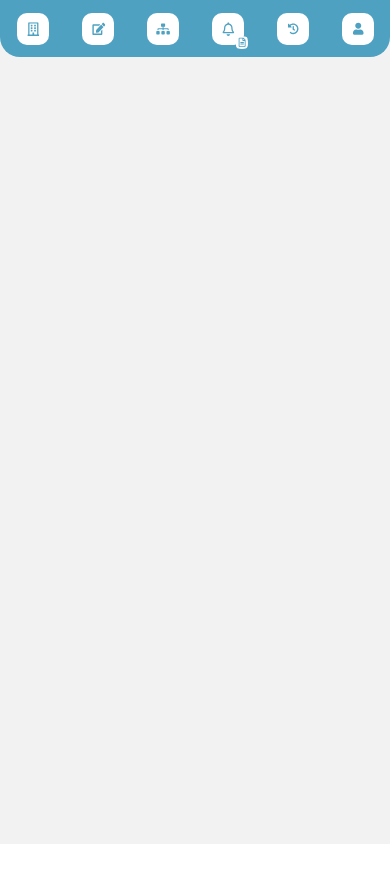
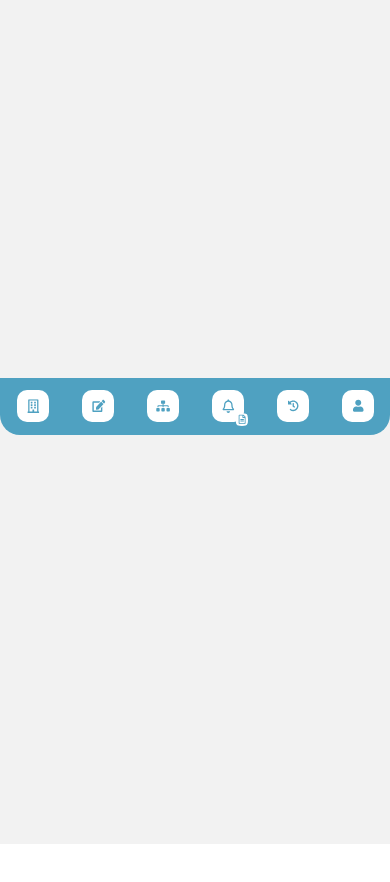
Before and after one commit to nicaloribeiro/desafio-react-sea, a React (Vite) app in the folder frontend/: page / in a window 390 px wide. Shown: the top 882 px of the page. After the commit the page ends 844 px from the top, so only its background shows below. Built offline with nearby package versions, Linux system fonts and the light colour scheme.

Commit message:
Ajustes na estilizacao base

```diff
--- a/frontend/src/App.jsx
+++ b/frontend/src/App.jsx
@@ -3,9 +3,9 @@ import { Outlet } from "react-router-dom";
 
 function App() {
   return (
-    <div className="lg:flex w-screen h-screen">
+    <div className="lg:flex w-screen lg:h-screen">
       <NavBar />
-      <div className="h-full w-full px-8 pt-8">
+      <div className="h-full w-full px-8 pt-8 overflow-y-auto">
         <Outlet />
       </div>
     </div>
--- a/frontend/src/styles/index.css
+++ b/frontend/src/styles/index.css
@@ -32,9 +32,9 @@ body {
   display: flex;
   place-items: center;
   width: 100vw;
-  height: 100vh;
+  min-height: 100vh;
   background-color: #F2F2F2;
-  overflow: auto;
+  /* overflow: auto; */
 }
 
 h1 {
```
